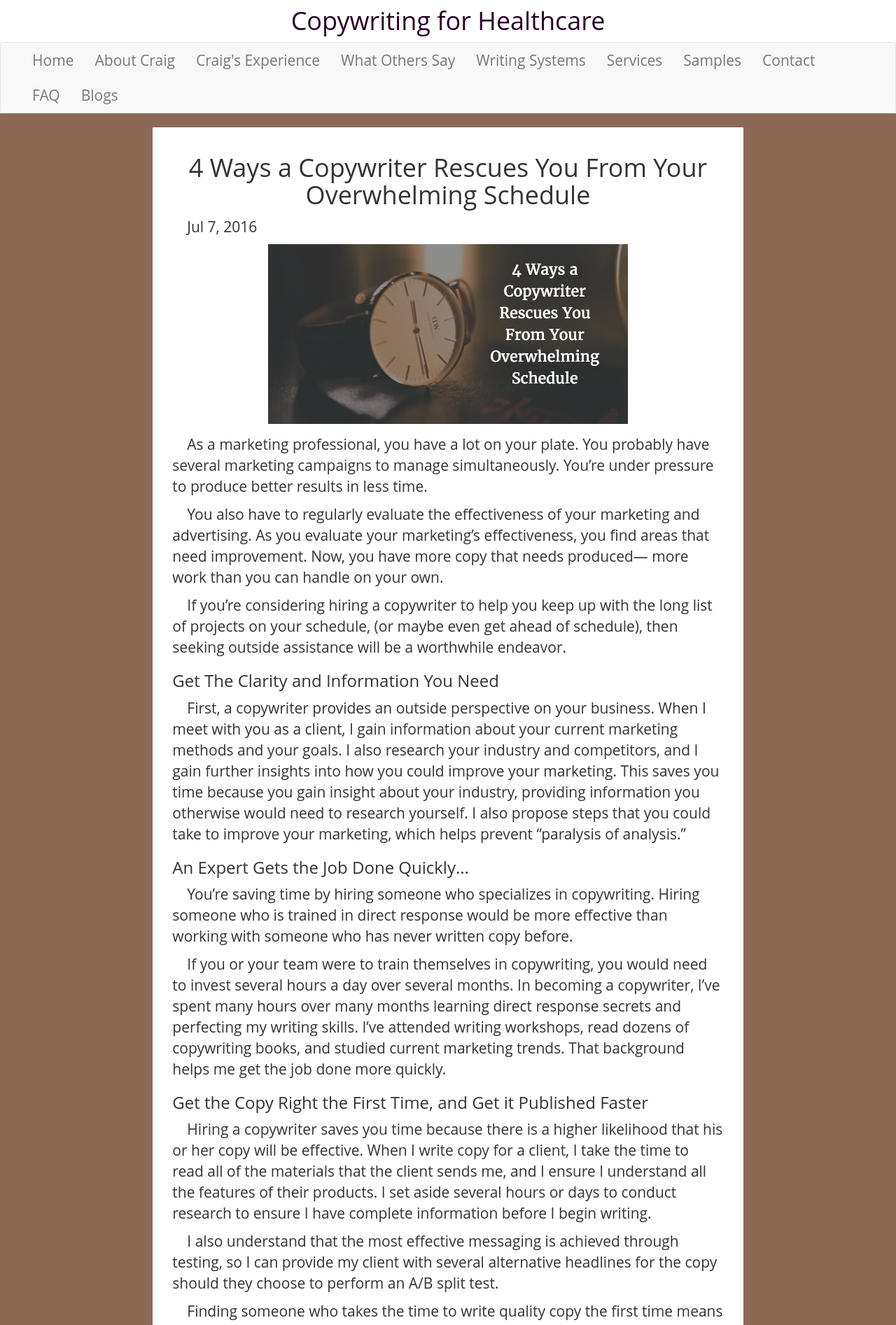
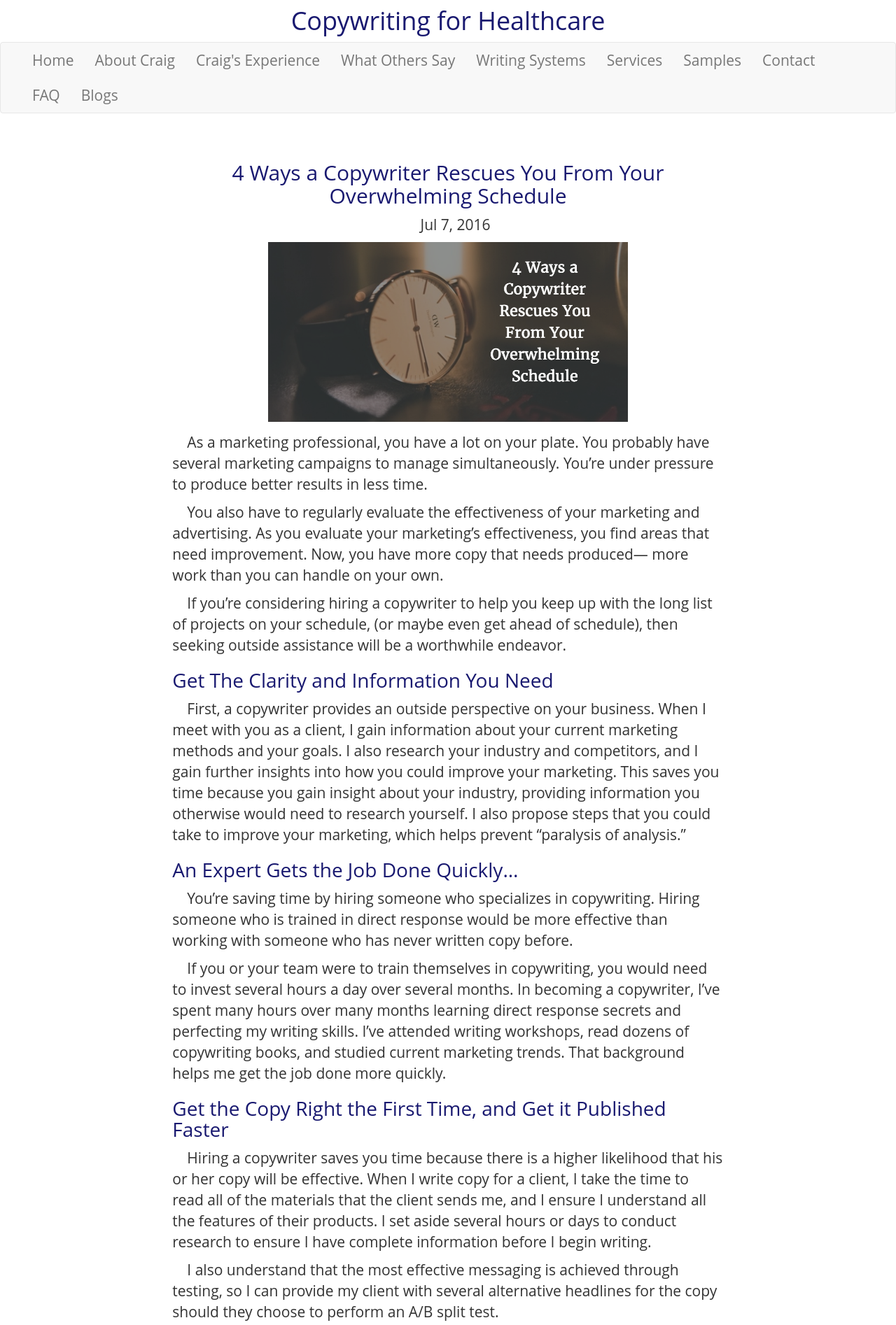
Before and after one commit to DeannaWarren/jubilant-fortnight, a Jekyll site: the page built from _posts/2016-07-07-4-ways-a-copywriter-rescues-you-from-your-overwhelming-schedule.md, in a window 1280 px wide. Shown: the top 1894 px of the page at 70% size. Built offline with Jekyll 4.4.1, drawn with Linux system fonts in a browser that asks for light colours; a script that is not in the unit is left out.

Commit message:
Begin work on color schemes

```diff
--- a/_includes/header.html
+++ b/_includes/header.html
@@ -27,7 +27,7 @@
 </header> -->
 <header>
   <h1> <a class="site-title" href="{{ site.baseurl }}/">{{ site.title }}</a> </h1>
-  <nav class="navbar navbar-default container-fluid">
+  <nav class="navbar navbar-default container-fluid custom-navbar">
     <div class="navbar-header">
       <button type="button" class="navbar-toggle collapsed" data-toggle="collapse" data-target="#bs-example-navbar-collapse-1" aria-expanded="false">
         <span class="sr-only">Toggle navigation</span>
--- a/_layouts/post.html
+++ b/_layouts/post.html
@@ -4,10 +4,10 @@ layout: default
 <main>
 <article class="post" itemscope itemtype="http://schema.org/BlogPosting">
 
-  <header class="post-header">
-    <h1 class="post-title" itemprop="name headline">{{ page.title }}</h1>
-    <p class="post-meta"><time datetime="{{ page.date | date_to_xmlschema }}" itemprop="datePublished">{{ page.date | date: "%b %-d, %Y" }}</time>{% if page.author %} • <span itemprop="author" itemscope itemtype="http://schema.org/Person"><span itemprop="name">{{ page.author }}</span></span>{% endif %}</p>
-  </header>
+  <!-- <header class="post-header"> -->
+    <h2 class="post-title" itemprop="name headline">{{ page.title }}</h2>
+    <p class="text-center post-meta"><time datetime="{{ page.date | date_to_xmlschema }}" itemprop="datePublished">{{ page.date | date: "%b %-d, %Y" }}</time>{% if page.author %} • <span itemprop="author" itemscope itemtype="http://schema.org/Person"><span itemprop="name">{{ page.author }}</span></span>{% endif %}</p>
+  <!-- </header> -->
 
   {% if page.image %}
   <div class="row">
--- a/css/main.scss
+++ b/css/main.scss
@@ -2,30 +2,53 @@
 # Only the main Sass file needs front matter (the dashes are enough)
 ---
 
-$heading-color: #260126; /*mdinightblue*/
-$sidebar-color: #8C6954;
-$header-color: #260126;
-$nav-color: #F2EEB3;
-$background-color: white;
+//http://www.dtelepathy.com/blog/inspiration/beautiful-color-palettes-for-your-next-web-project #51
+// $color-one: #2B2301; // dark olive green // headings
+// $color-two: #E2D893; // light beige // actual background
+// $color-three: #A79E65; // light brown //
+// $color-four: #72AEB5; // light blue //
+// $color-five: #5E9CA0; // medium blue //
 
-html{
-  padding: 0;
-}
+// $color-one: #125E8A; // dark blue
+// $color-two: #C2B8B2; // light beige
+// $color-three: #8A716A; // light brown
+// $color-four: #7FFFBF; // light green
+// $color-five: #007FCA; // medium blue
+
+// color one : headings;
+// two: actual background
+// three: page background
+// four: accent one
+// five: accent two
+
+$color-one: midnightblue;
+$color-two: white;
+$color-three: white;
+$color-four: white;
+$color-five: white;
+
+$text-color: black;
 
 body {
   padding: 0;
   font-family: 'Open Sans', sans-serif;
-  background-color: $sidebar-color;
+  background-color: $color-three;
 }
 
 header {
-  background-color: $background-color;
+  background-color: $color-three;
   width: 100%;
 }
 
-footer img {
-  width: 10%;
-  margin: 10px;
+footer {
+  background-color: $color-three;
+  text-align: center;
+  /*height: 100px;*/
+  width: 100%;
+  img {
+    width: 10%;
+    margin: 10px;
+  }
 }
 
 table {
@@ -37,23 +60,35 @@ main {
   margin-bottom: 50px;
   padding-top: 1em;
   padding-bottom: 1em;
-  background-color: $background-color;
+  background-color: $color-two;
 }
 
 h1 {
   margin: 0;
   padding: 10px;
   text-align: center;
-  /*font-size: 3em;*/
   a {
-	  color: $heading-color;
+    color: $color-one;
   }
 }
 
 h2 {
-  color: $heading-color;
+  color: $color-one;
   text-align: center;
 }
+
+h3 {
+  color: $color-one;
+  font-weight: heavy;
+  font-size: 2em;
+}
+
+// .custom-navbar {
+//   background-color: $color-five;
+//   a {
+//     color: $text-color;
+//   }
+// }
 
 main p {
   font-size: 1.5em;
@@ -70,12 +105,6 @@ ul li {
 th,td {
 	font-size: 1.25em;
 }
-footer {
-  background-color: $background-color;
-	text-align: center;
-  /*height: 100px;*/
-  width: 100%;
-}
 
 img {
   width: 100%;
```
Also changed, not shown: _posts/2016-07-18-8-elements-of-an-attractive-social-media-profile.md (added, +39 -0 lines), _posts/2016-07-20-the-value-of-defining-your-marketing-message.md (added, +44 -0 lines).
